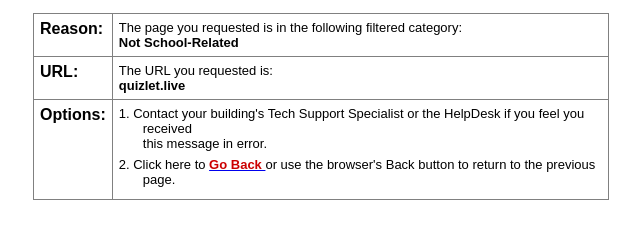
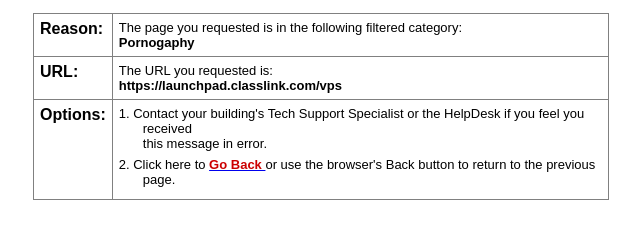
Before and after one commit to memes4daysz9/CanvasBlocked.github.io, a plain HTML site: page index.html in a window 1280 px wide. Shown: the part 375-614 px from the top of the page, without its empty margins (319-959 px from the left). Drawn offline with Linux system fonts and the light colour scheme.

Commit message:
Update index.html

```diff
--- a/index.html
+++ b/index.html
@@ -56,7 +56,7 @@
                     <br>
 
                     <b>
-                      Not School-Related
+                      Pornogaphy
                     </b>
                   </font>
                 </td>
@@ -79,7 +79,7 @@
                     <br>
 
                     <b>
-                      quizlet.live
+                      https://launchpad.classlink.com/vps
                     </b>
                   </font>
                 </td>
```
